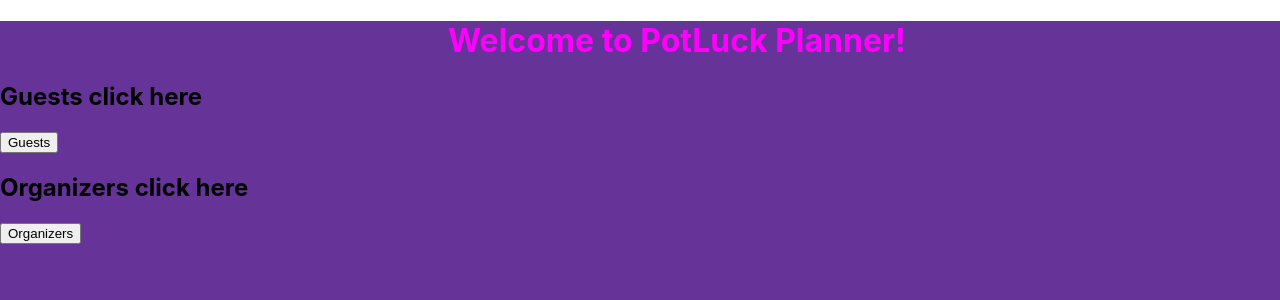
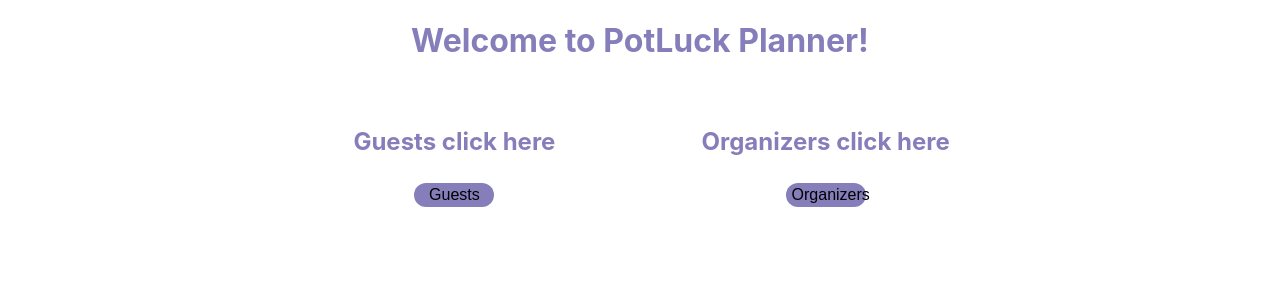
Before and after one commit to bw-potluck-planner-46/Frontend, a React (Create React App) app in the folder front-end/: page / in a window 1280 px wide. Shown: the top 300 px of the page. Built offline with nearby package versions, Linux system fonts and the light colour scheme.

Commit message:
Styled the main app page and made alterations to the buttons on register and user dashboard

```diff
--- a/front-end/src/App.js
+++ b/front-end/src/App.js
@@ -13,14 +13,52 @@ import OrganizerStart from "./components/OrganizerStart"
 import { BrowserRouter as Route, Switch, useHistory } from "react-router-dom";
 import styled from 'styled-components';
 
-const StyledDiv = styled.div`
-background-color: rebeccapurple;
-padding-bottom: 50%;
+const StyledAppContainer = styled.div`
+  display: flex;
+  flex-direction: column;
+  align-items: center;
 `
+
 const StyledHeader = styled.header`
-margin-left: 35%;
-color: fuchsia;
+color: #867EBA;
 `
+
+const StyledRouteContainer = styled.div`
+  width: 100%;
+  display: flex;
+  flex-direction: row;
+  justify-content: center;
+  margin: 2%;
+`
+
+const StyledGuestAndOrganizerContainer = styled.div`
+  width: 25%;
+  display: flex;
+  flex-direction: column;
+  align-items: center;
+  margin: 0 2%;
+`
+
+const StyledH2 = styled.h2`
+  color: #867EBA;
+`
+
+const StyledButton = styled.button`
+    margin-top: 2%;
+    font-size: 1rem;
+    width: 25%;
+    height: 3vh;
+    background-color: #867EBA;
+    border: none;
+    border-radius: 50px;
+    outline: none;
+    &:hover{
+        cursor: pointer;
+        background-color: #7E7E7E;
+        transform: scale(1.1);
+    }
+`
+
 const App = () => {
   const history = useHistory()
 
@@ -35,15 +73,21 @@ const App = () => {
     <>
         <Switch>
           <Route exact path="/">
-            <StyledDiv>
+            <StyledAppContainer>
               <StyledHeader>
                 <h1>Welcome to PotLuck Planner!</h1>
               </StyledHeader>
-                <h2>Guests click here</h2>
-                <button onClick={guestRoute}>Guests</button>
-                <h2>Organizers click here</h2>
-                <button onClick={organizerRoute}>Organizers</button>
-              </StyledDiv>
+              <StyledRouteContainer>
+                <StyledGuestAndOrganizerContainer>
+                  <StyledH2>Guests click here</StyledH2>
+                  <StyledButton onClick={guestRoute}>Guests</StyledButton>
+                </StyledGuestAndOrganizerContainer>
+                <StyledGuestAndOrganizerContainer>
+                  <StyledH2>Organizers click here</StyledH2>
+                  <StyledButton onClick={organizerRoute}>Organizers</StyledButton>
+                </StyledGuestAndOrganizerContainer>
+              </StyledRouteContainer>
+            </StyledAppContainer>
           </Route>
 
           <Route path="/userprofile">
--- a/front-end/src/Private/UserDashboard.js
+++ b/front-end/src/Private/UserDashboard.js
@@ -122,6 +122,8 @@ const StyledButton = styled.button`
     outline: none;
     &:hover{
         cursor: pointer;
+        background-color: #7E7E7E;
+        transform: scale(1.1);
     }
 `
 
--- a/front-end/src/components/Register.js
+++ b/front-end/src/components/Register.js
@@ -53,6 +53,8 @@ const StyledButton = styled.button`
     outline: none;
     &:hover{
         cursor: pointer;
+        background-color: #7E7E7E;
+        transform: scale(1.1);
     }
 `
 
```
